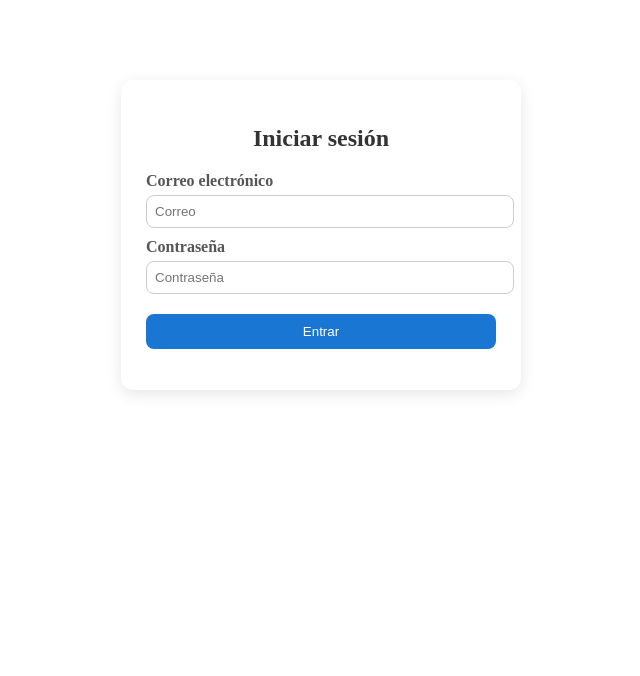
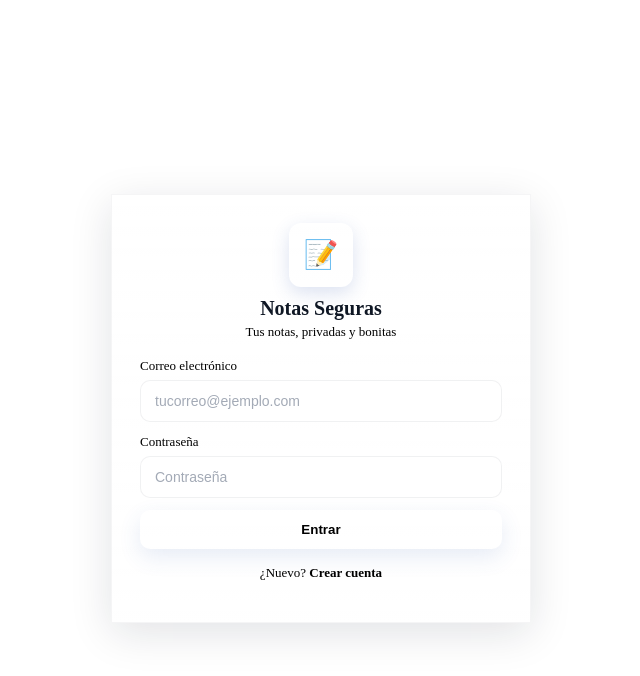
Before and after one commit to Sabogal22/notas-seguras, an Angular app: page /login in a window 1280 px wide. Shown: the top 676 px of the page, without its empty margins (319-959 px from the left). Built offline with nearby package versions, Linux system fonts and the light colour scheme.

Commit message:
Rediseñar y mejorar el diseño y la capacidad de respuesta de la página de inicio de sesión.

```diff
--- a/src/app/pages/login/login.css
+++ b/src/app/pages/login/login.css
@@ -1,50 +1,107 @@
-.login-container {
-  width: 350px;
-  margin: 80px auto;
-  padding: 25px;
-  border-radius: 12px;
-  background: #ffffff;
-  box-shadow: 0 4px 15px rgba(0, 0, 0, 0.1);
+/* Tip: usa una fuente moderna; si quieres activar Google Fonts, agrega la import en index.html o aquí. */
+@import url('https://fonts.googleapis.com/css2?family=Inter:wght@300;400;600;700&display=swap');
+
+:root{
+  --bg-1: #f6f9ff;
+  --bg-2: #eef6ff;
+  --card-bg: #ffffff;
+  --accent: #5b8def;
+  --accent-dark: #3a6fd8;
+  --muted: #6b7280;
+  --success: #16a34a;
+  --error: #ef4444;
+  --radius: 14px;
+  --glass: rgba(255,255,255,0.65);
 }
 
-h2 {
-  text-align: center;
-  margin-bottom: 20px;
-  color: #333;
+*{box-sizing:border-box}
+html,body{height:100%;margin:0;font-family:'Inter',system-ui,-apple-system,Segoe UI,Roboto,"Helvetica Neue",Arial; -webkit-font-smoothing:antialiased}
+.page-bg{
+  min-height:100vh;
+  display:flex;
+  align-items:center;
+  justify-content:center;
+  padding:32px;
+  background: radial-gradient(1200px 400px at 10% 10%, rgba(91,141,239,0.10), transparent 10%),
+              radial-gradient(900px 300px at 90% 90%, rgba(57,111,216,0.06), transparent 10%),
+              linear-gradient(180deg,var(--bg-1),var(--bg-2));
 }
 
-label {
-  display: block;
-  margin-top: 10px;
-  font-weight: bold;
-  color: #555;
+/* Card */
+.login-card{
+  width:100%;
+  max-width:420px;
+  background: linear-gradient(180deg, rgba(255,255,255,0.9), rgba(255,255,255,0.98));
+  backdrop-filter: blur(6px);
+  border-radius: var(--radius);
+  padding:28px;
+  box-shadow: 0 10px 40px rgba(15,23,42,0.12);
+  border: 1px solid rgba(15,23,42,0.04);
 }
 
-input {
-  width: 100%;
-  padding: 8px;
-  margin-top: 5px;
-  border: 1px solid #ccc;
-  border-radius: 8px;
+/* Brand */
+.brand{ text-align:center; margin-bottom:18px }
+.brand .logo{
+  width:64px;height:64px;border-radius:12px;margin:0 auto 10px;font-size:28px;
+  display:flex;align-items:center;justify-content:center;background:linear-gradient(135deg,var(--accent),var(--accent-dark));
+  color:white; box-shadow: 0 6px 18px rgba(59,97,179,0.18);
+}
+.brand h1{ margin:0;font-size:20px;font-weight:600;color:#0f1724 }
+.brand .tag{ margin:4px 0 0;font-size:13px;color:var(--muted) }
+
+/* Form */
+.login-form{ display:block }
+.field{ display:block;margin-bottom:12px }
+.label-text{ display:block;font-size:13px;color:var(--muted);margin-bottom:6px }
+.input-wrap{ position:relative }
+input{
+  width:100%;
+  padding:12px 14px;
+  border-radius:10px;
+  border:1px solid rgba(15,23,42,0.06);
+  background: #fff;
+  font-size:14px;
+  color:#0f1724;
+  transition: box-shadow .18s ease, transform .12s ease, border-color .12s ease;
+  outline:none;
+  -webkit-appearance:none;
+}
+input::placeholder{ color:#a3aab6 }
+input:focus{
+  box-shadow: 0 6px 18px rgba(91,141,239,0.12);
+  border-color: var(--accent);
+  transform: translateY(-1px);
 }
 
-button {
-  width: 100%;
-  margin-top: 20px;
-  padding: 10px;
-  background: #1976d2;
-  color: white;
-  border: none;
-  border-radius: 8px;
-  cursor: pointer;
+/* Actions */
+.actions{ display:flex; flex-direction:column; gap:10px; align-items:stretch; margin-top:8px }
+.btn-primary{
+  display:inline-block;
+  padding:12px 14px;
+  border-radius:10px;
+  border:none;
+  background: linear-gradient(90deg,var(--accent),var(--accent-dark));
+  color:black;
+  font-weight:600;
+  cursor:pointer;
+  box-shadow: 0 8px 22px rgba(59,97,179,0.12);
+  transition: transform .12s ease, box-shadow .12s ease, opacity .12s ease;
 }
+.btn-primary[disabled]{ opacity:.7; cursor:default; transform:none; box-shadow:none }
+.btn-primary:not([disabled]):hover{ transform: translateY(-2px); box-shadow: 0 14px 34px rgba(59,97,179,0.16) }
 
-button:hover {
-  background: #1565c0;
+/* Links & messages */
+.link{ color:var(--accent); text-decoration:none; font-weight:600 }
+.link.small{ font-size:13px; display:block; text-align:right; margin-top:6px }
+.message{ text-align:center; margin-top:14px; color:var(--muted); font-size:14px }
+.message.error{ color:var(--error) }
+
+/* Footer */
+.card-footer{ text-align:center; margin-top:16px; font-size:13px; color:var(--muted) }
+
+/* Responsive */
+@media (max-width:480px){
+  .login-card{ padding:20px; border-radius:12px; margin:8px }
+  .brand h1{ font-size:18px }
+  input{ padding:11px 12px }
 }
-
-.message {
-  text-align: center;
-  margin-top: 15px;
-  color: #333;
-}
--- a/src/app/pages/login/login.html
+++ b/src/app/pages/login/login.html
@@ -1,17 +1,37 @@
-<div class="login-container">
-  <h2>Iniciar sesión</h2>
+<div class="page-bg">
+  <div class="login-card">
+    <div class="brand">
+      <div class="logo" aria-hidden="true">📝</div>
+      <h1>Notas Seguras</h1>
+      <p class="tag">Tus notas, privadas y bonitas</p>
+    </div>
 
-  <form [formGroup]="loginForm" (ngSubmit)="onSubmit()">
-    <label>Correo electrónico</label>
-    <input type="email" formControlName="username" placeholder="Correo" />
+    <form [formGroup]="loginForm" (ngSubmit)="onSubmit()" class="login-form" novalidate>
+      <label class="field">
+        <span class="label-text">Correo electrónico</span>
+        <div class="input-wrap">
+          <input type="email" formControlName="username" placeholder="tucorreo@ejemplo.com" autocomplete="email" />
+        </div>
+      </label>
 
-    <label>Contraseña</label>
-    <input type="password" formControlName="password" placeholder="Contraseña" />
+      <label class="field">
+        <span class="label-text">Contraseña</span>
+        <div class="input-wrap">
+          <input type="password" formControlName="password" placeholder="Contraseña" autocomplete="current-password" />
+        </div>
+      </label>
 
-    <button type="submit" [disabled]="loading">
-      {{ loading ? 'Iniciando...' : 'Entrar' }}
-    </button>
-  </form>
+      <div class="actions">
+        <button type="submit" class="btn-primary" [disabled]="loading">
+          {{ loading ? 'Iniciando...' : 'Entrar' }}
+        </button>
+      </div>
+    </form>
 
-  <p class="message">{{ message }}</p>
+    <p class="message" [class.error]="message && message.includes('error')">{{ message }}</p>
+
+    <footer class="card-footer">
+      <p>¿Nuevo? <a class="link" href="#">Crear cuenta</a></p>
+    </footer>
+  </div>
 </div>
```
